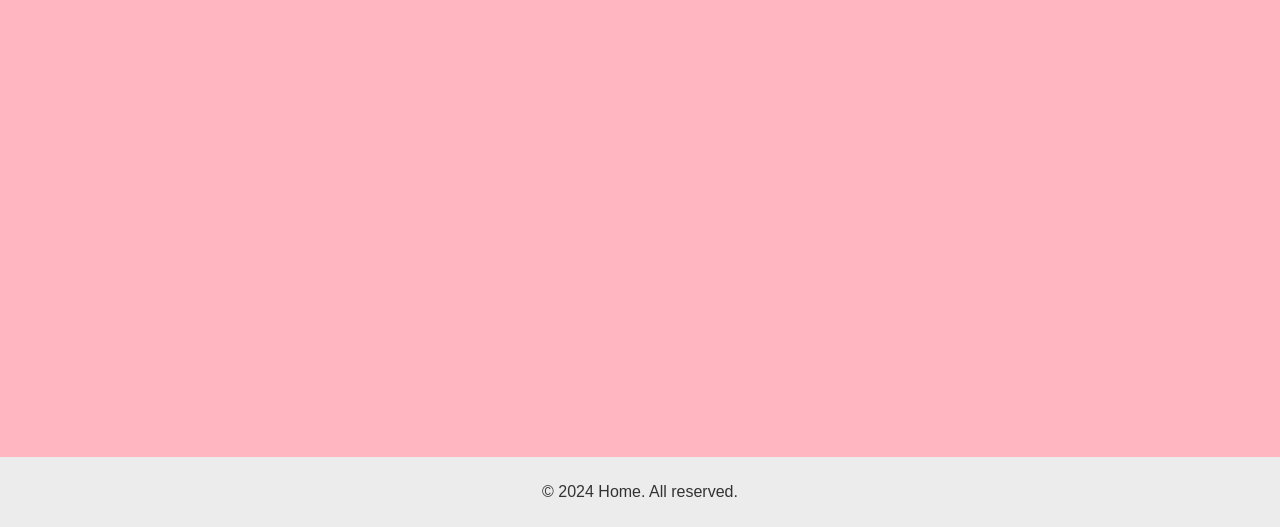
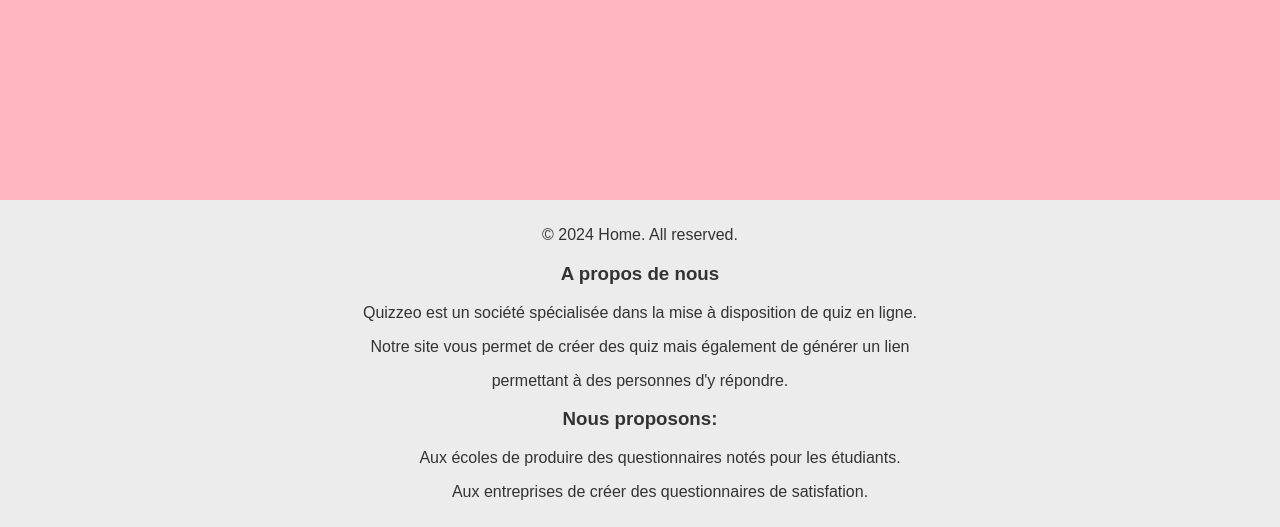
Before and after one commit to MSAcom/Quizzeo, a PHP site: page /home.php in a window 1280 px wide. Shown: the part 273-800 px from the top of the page. Run offline with PHP 8.4, Linux system fonts and the light colour scheme.

Commit message:
feat(view): modification

```diff
--- a/accueil/Admin/home.css
+++ b/accueil/Admin/home.css
@@ -4,7 +4,9 @@ body{
     max-width: 100%;
     overflow-x: hidden; /* Empêche le défilement horizontal de la page */
     font-family:Arial, Helvetica, sans-serif;
-    background-color: lightpink;
+background-color: lightpink;
+
+
 
 }
 
@@ -23,6 +25,7 @@ body{
 .logo {
     object-fit: cover;/*Permet d'ajuster la taille du logo*/
     height: 80px; /*Hauteur du logo*/
+
     }
 .desktopMenuListItem {
     margin:1rem;
--- a/accueil/Admin/home.php
+++ b/accueil/Admin/home.php
@@ -6,9 +6,10 @@
     <link rel="stylesheet" href="home.css">
 </head>
 <body>
+
     <nav class="navbar">
-        <img src="./quizzeo-sans-fond.png"  alt='logo' class='logo'/>
-        <div class='desktopMenu'>
+    <img src="./quizzeo-sans-fond.png"  alt='logo' class='logo'/>
+          <div class='desktopMenu'>
             <a href="#" class="desktopMenuListItem">Home</a> <!-- a href pour redirection pages -->
             <a href="blog.php" class="desktopMenuListItem">Blog</a>
             <a href="../connexion/connexion.php" class="desktopMenuListItem">Connexion</a>
@@ -24,6 +25,15 @@
 
     <footer>
         <p class="footer">&copy; 2024 Home. All reserved.</p>
+        <h3>A propos de nous</h3>
+        <p>Quizzeo est un société spécialisée dans la mise à disposition de quiz en ligne.</p>
+        <p>Notre site vous permet de créer des quiz mais également de générer un lien </p>
+        <p>permettant à des personnes d'y répondre. </p>
+        <h3>Nous proposons:</h3>
+           <ul>Aux écoles de produire des questionnaires notés pour les étudiants.</ul>
+           <ul>Aux entreprises de créer des questionnaires de satisfation.</ul>
+
+
     </footer>
 </body>
 </html>
```
